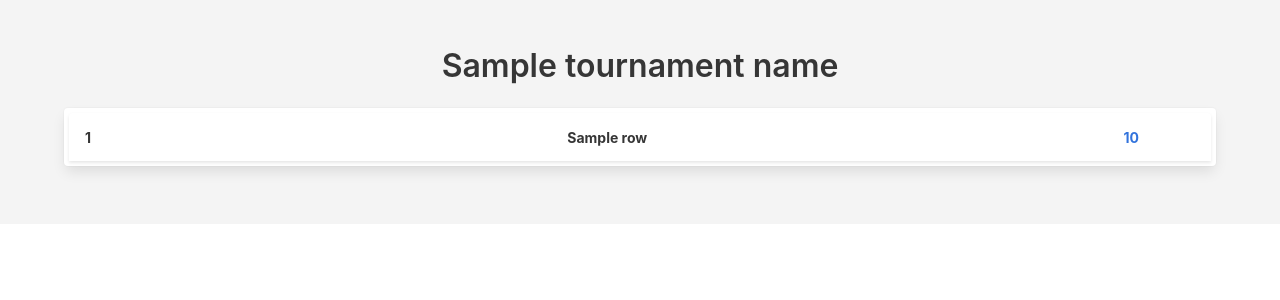
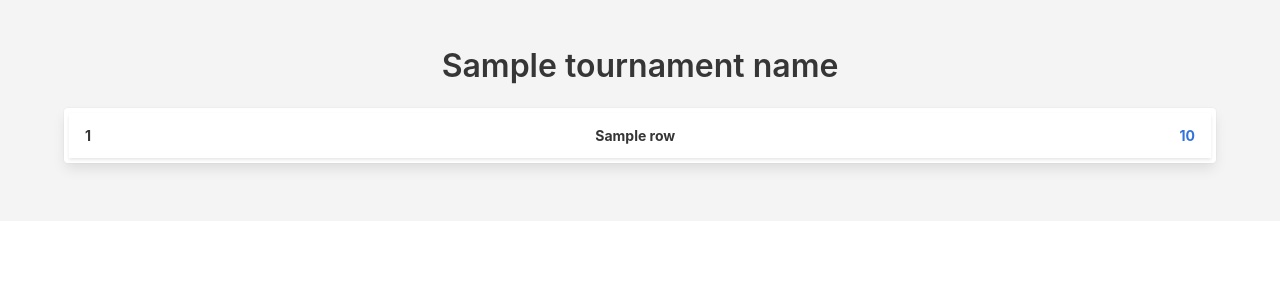
Before and after one commit to cjt243/flask-golf, a Flask app: template templates/leaderboard.html in a window 1280 px wide. Shown: the top 300 px of the page. Run offline with Flask 3, Linux system fonts and the light colour scheme; the template is opened without the code that fills it: most values are stand-ins (such as "Sample title", 1, 10 or a date in 2020).

Commit message:
fixing alignment

```diff
--- a/templates/leaderboard.html
+++ b/templates/leaderboard.html
@@ -6,6 +6,7 @@
     <meta name="viewport" content="width=device-width, initial-scale=1.0">
     <title>{{ tournament_name }}</title>
     <link rel="stylesheet" href="https://cdnjs.cloudflare.com/ajax/libs/bulma/0.9.3/css/bulma.min.css">
+    <link href='https://fonts.googleapis.com/css?family=:Lexend' rel='stylesheet'>
     <style>
         body {
             background-color: #f4f4f4;
@@ -24,6 +25,7 @@
         }
         .card-content {
             display: none; /* Initially hide the content */
+            align-items: end;
         }
         .chip {
             display: inline-block;
@@ -52,11 +54,6 @@
                         <span>{{ row.ENTRY_NAME }}</span>
                         <span class="score">{{ row.TEAM_SCORE }}</span>
                     </div>
-                    <button class="card-header-icon" aria-label="more options">
-                        <span class="icon">
-                            <i class="fas fa-angle-down" aria-hidden="true"></i>
-                        </span>
-                    </button>
                 </header>
                 <div class="card-content">
                     {% for selection in row.SELECTIONS.split(',') %}
```
